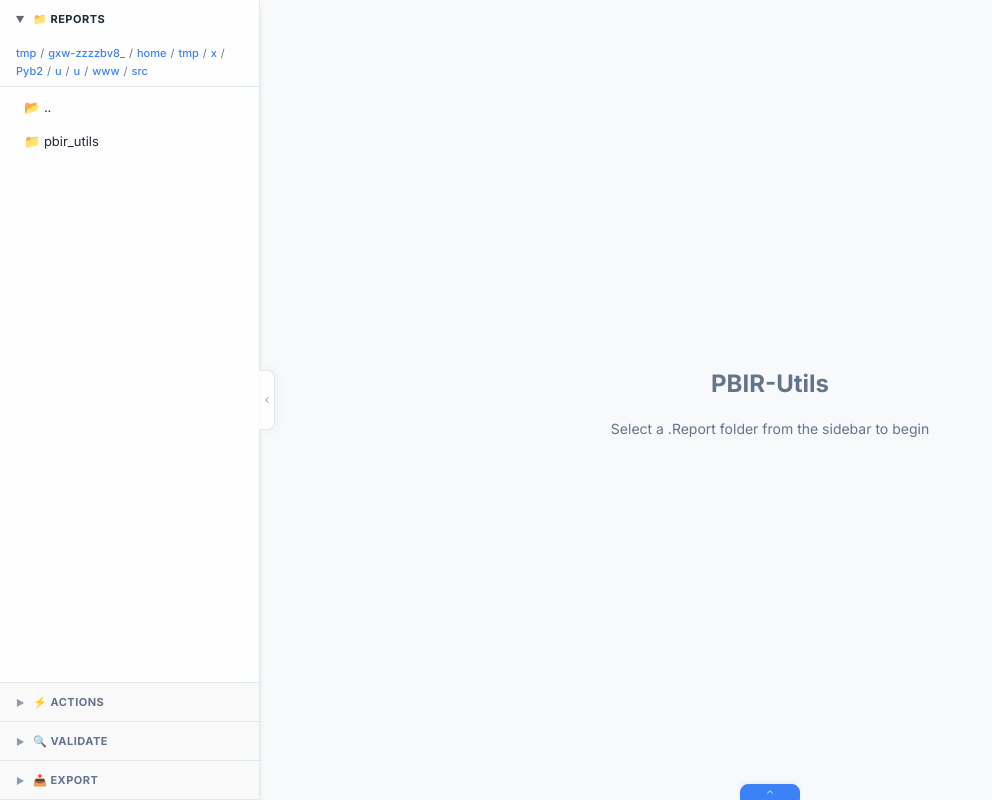
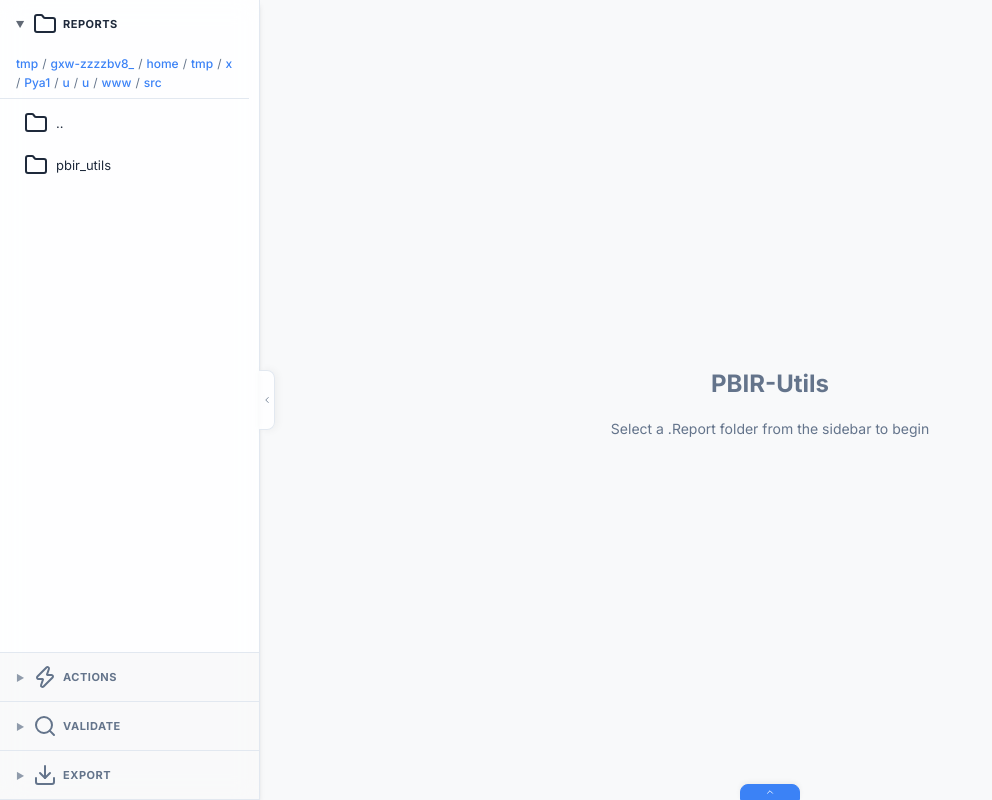
Before and after one commit to akhilannan/pbir-utils, a FastAPI app: page / in a window 1280 px wide. Shown: the whole page, without its empty margins (0-992 px from the left). Run offline with FastAPI, Linux system fonts and the light colour scheme.

Commit message:
Upgrade UI with Lucide icons and modern styling refinements

```diff
--- a/src/pbir_utils/static/css/wireframe.css
+++ b/src/pbir_utils/static/css/wireframe.css
@@ -219,7 +219,7 @@
             color: var(--text-secondary);
             font-size: 10px;
             font-weight: 700;
-            padding: 2px 8px;
+            padding: 3px 10px;
             border-radius: 999px;
             min-width: 16px;
             text-align: center;
@@ -541,7 +541,8 @@
         .pbir-wireframe .visual-box.selected {
             transform: translateY(-2px);
             background-color: rgba(59, 130, 246, 0.25);
-            box-shadow: 0 0 0 2px var(--accent-color), var(--shadow-md);
+            border: 2px solid var(--accent-color);
+            box-shadow: var(--shadow-md);
             z-index: 60;
         }
 
@@ -551,7 +552,8 @@
 
         [data-theme="dark"] .pbir-wireframe .visual-box.selected {
             background-color: rgba(96, 165, 250, 0.35);
-            box-shadow: 0 0 0 2px var(--accent-color), var(--shadow-md);
+            border: 2px solid var(--accent-color);
+            box-shadow: var(--shadow-md);
         }
 
         .pbir-wireframe .visual-box.hidden.selected {
--- a/src/pbir_utils/static/js/client.js
+++ b/src/pbir_utils/static/js/client.js
@@ -35,6 +35,8 @@ document.addEventListener('DOMContentLoaded', () => {
         // Only browse default directory if NO report is being loaded
         browseDirectory(null);
     }
+
+    if (window.lucide) lucide.createIcons();
 });
 
 // ============ File Browser ============
@@ -74,12 +76,12 @@ function renderFileList(data) {
     let html = '';
     if (data.parent_path) {
         const safeParent = data.parent_path.replace(/'/g, "\\'").replace(/\\/g, '\\\\');
-        html += `<div class="file-item" onclick="browseDirectory('${safeParent}')">📂 ..</div>`;
+        html += `<div class="file-item" onclick="browseDirectory('${safeParent}')"><i data-lucide="folder"></i> ..</div>`;
     }
 
     // Items
     html += data.items.map(item => {
-        const icon = item.is_report ? '📊' : (item.is_dir ? '📁' : '📄');
+        const icon = item.is_report ? '<i data-lucide="bar-chart-2"></i>' : (item.is_dir ? '<i data-lucide="folder"></i>' : '<i data-lucide="file"></i>');
         const isActive = currentReportPath && item.path === currentReportPath;
         const cls = `file-item${item.is_report ? ' report' : ''}${isActive ? ' active' : ''}`;
 
@@ -96,6 +98,8 @@ function renderFileList(data) {
     }).join('');
 
     fileList.innerHTML = html;
+
+    if (window.lucide) lucide.createIcons();
 }
 
 // Note: escapeHtml is provided by wireframe.js which is always loaded first
@@ -197,9 +201,23 @@ function renderWireframe(data) {
     initDragSelection();
 
     // Set theme from localStorage
-    const savedTheme = localStorage.getItem('wireframeTheme');
+    const savedTheme = localStorage.getItem('wireframe-theme');
     if (savedTheme === 'dark') {
         document.body.setAttribute('data-theme', 'dark');
+    }
+
+    // Upgrade wireframe UI icons to Lucide if available
+    if (window.lucide) {
+        const undoBtn = document.getElementById('undo-btn');
+        if (undoBtn) undoBtn.innerHTML = '<i data-lucide="undo-2"></i>';
+        const resetBtn = document.getElementById('reset-btn');
+        if (resetBtn) resetBtn.innerHTML = '<i data-lucide="rotate-ccw"></i>';
+        const themeBtn = document.getElementById('theme-btn');
+        if (themeBtn) {
+            themeBtn.innerHTML = document.body.getAttribute('data-theme') === 'dark' ?
+                '<i data-lucide="sun"></i>' : '<i data-lucide="moon"></i>';
+        }
+        lucide.createIcons();
     }
 }
 
@@ -290,6 +308,8 @@ function renderActions(actions) {
 
     // Update select all states initially
     updateSelectAllState();
+
+    if (window.lucide) lucide.createIcons();
 }
 
 function restoreActionSelection(savedSet) {
@@ -313,11 +333,12 @@ function updateConfigIndicator() {
         if (currentConfigPath) {
             const fileName = currentConfigPath.split(/[\\/]/).pop();
             indicator.innerHTML = `
-                <span class="config-name">📄 ${fileName}</span>
+                <span class="config-name" style="display: flex; align-items: center; gap: 4px;"><i data-lucide="file-json" style="width: 12px; height: 12px;"></i> ${escapeHtml(fileName)}</span>
                 <span class="config-reset" onclick="resetConfig(event)" title="Reset to Defaults">×</span>
             `;
             indicator.title = `Custom config: ${currentConfigPath}`;
             indicator.style.display = 'inline-flex';
+            if (window.lucide) lucide.createIcons();
         } else {
             indicator.style.display = 'none';
         }
@@ -577,6 +598,8 @@ function renderExpressionRules() {
 
     container.innerHTML = html;
     updateRulesGroupState();
+
+    if (window.lucide) lucide.createIcons();
 }
 
 function toggleRulesGroup(source) {
@@ -628,7 +651,8 @@ async function runCheck() {
 
     const btn = document.getElementById('check-btn');
     btn.disabled = true;
-    btn.innerHTML = '⏳ Checking...';
+    btn.innerHTML = '<i data-lucide="loader" class="spin"></i> Checking...';
+    if (window.lucide) lucide.createIcons();
 
     // Build SSE URL with query parameters
     let url = `/api/reports/validate/run/stream?report_path=${encodeURIComponent(currentReportPath)}`;
@@ -677,14 +701,16 @@ async function runCheck() {
     eventSource.addEventListener('complete', event => {
         eventSource.close();
         btn.disabled = false;
-        btn.innerHTML = '✓ Check';
+        btn.innerHTML = '<i data-lucide="check"></i> Check';
+        if (window.lucide) lucide.createIcons();
     });
 
     eventSource.onerror = () => {
         eventSource.close();
         appendOutput('error', 'Connection lost during validation');
         btn.disabled = false;
-        btn.innerHTML = '✓ Check';
+        btn.innerHTML = '<i data-lucide="check"></i> Check';
+        if (window.lucide) lucide.createIcons();
     };
 }
 
@@ -768,11 +794,12 @@ function updateRulesConfigIndicator() {
         if (currentRulesConfigPath) {
             const fileName = currentRulesConfigPath.split(/[\\/]/).pop();
             indicator.innerHTML = `
-                <span class="config-name">📄 ${fileName}</span>
+                <span class="config-name" style="display: flex; align-items: center; gap: 4px;"><i data-lucide="file-json" style="width: 12px; height: 12px;"></i> ${escapeHtml(fileName)}</span>
                 <span class="config-reset" onclick="resetRulesConfig(event)" title="Reset to Defaults">×</span>
             `;
             indicator.title = `Custom rules config: ${currentRulesConfigPath}`;
             indicator.style.display = 'inline-flex';
+            if (window.lucide) lucide.createIcons();
         } else {
             indicator.style.display = 'none';
         }
--- a/src/pbir_utils/static/js/wireframe.js
+++ b/src/pbir_utils/static/js/wireframe.js
@@ -81,6 +81,7 @@ function showContextMenu(e, items) {
     contextMenu.style.left = `${x}px`;
     contextMenu.style.top = `${y}px`;
 
+    if (window.lucide) lucide.createIcons();
     // Close on outside click is handled by document listener
 }
 
@@ -90,7 +91,12 @@ function hideContextMenu() {
 
 function showPageContextMenu(e, pageId, tabElement) {
     const pageName = tabElement.dataset.pageName;
-    const items = [
+    const items = window.lucide ? [
+        { label: 'Copy Page Name', icon: '<i data-lucide="copy" style="width: 14px; height: 14px;"></i>', action: `copyText('${escapeHtml(pageName).replace(/'/g, "\\'")}')` },
+        { label: 'Copy Page ID', icon: '<i data-lucide="copy" style="width: 14px; height: 14px;"></i>', action: `copyText('${pageId}')` },
+        'separator',
+        { label: 'Hide Page', icon: '<i data-lucide="eye-off" style="width: 14px; height: 14px;"></i>', action: `hidePage(event, '${pageId}')` }
+    ] : [
         { label: 'Copy Page Name', icon: '📝', action: `copyText('${escapeHtml(pageName).replace(/'/g, "\\'")}')` },
         { label: 'Copy Page ID', icon: '📋', action: `copyText('${pageId}')` },
         'separator',
@@ -209,11 +215,21 @@ function toggleTheme() {
     const btn = document.getElementById('theme-btn');
     if (body.getAttribute('data-theme') === 'dark') {
         body.removeAttribute('data-theme');
-        btn.textContent = '🌙';
+        if (window.lucide) {
+            btn.innerHTML = '<i data-lucide="moon"></i>';
+            lucide.createIcons();
+        } else {
+            btn.textContent = '🌙';
+        }
         localStorage.setItem('wireframe-theme', 'light');
     } else {
         body.setAttribute('data-theme', 'dark');
-        btn.textContent = '☀️';
+        if (window.lucide) {
+            btn.innerHTML = '<i data-lucide="sun"></i>';
+            lucide.createIcons();
+        } else {
+            btn.textContent = '☀️';
+        }
         localStorage.setItem('wireframe-theme', 'dark');
     }
 }
@@ -223,7 +239,15 @@ function toggleTheme() {
     const savedTheme = localStorage.getItem('wireframe-theme');
     if (savedTheme === 'dark') {
         document.body.setAttribute('data-theme', 'dark');
-        document.getElementById('theme-btn').textContent = '☀️';
+        const btn = document.getElementById('theme-btn');
+        if (btn) {
+            if (window.lucide) {
+                btn.innerHTML = '<i data-lucide="sun"></i>';
+                // Note: DOM might not be fully loaded here, createIcons usually runs later anyway
+            } else {
+                btn.textContent = '☀️';
+            }
+        }
     }
 })();
 
@@ -1345,13 +1369,18 @@ function setupVisualEventDelegation() {
             let items = [];
             if (count > 1) {
                 // Multi-select menu
-                items = [
+                items = window.lucide ? [
+                    { label: `Hide ${count} Visuals`, icon: '<i data-lucide="eye-off" style="width: 14px; height: 14px;"></i>', action: `hideSelectedVisuals()` }
+                ] : [
                     { label: `Hide ${count} Visuals`, icon: '👁', action: `hideSelectedVisuals()` }
                 ];
             } else {
                 // Single visual menu
                 const visualId = visual.dataset.id;
-                items = [
+                items = window.lucide ? [
+                    { label: 'Copy ID', icon: '<i data-lucide="copy" style="width: 14px; height: 14px;"></i>', action: `copyText('${visualId}')` },
+                    { label: 'Hide Visual', icon: '<i data-lucide="eye-off" style="width: 14px; height: 14px;"></i>', action: `hideVisual(event, '${visualId}')` }
+                ] : [
                     { label: 'Copy ID', icon: '📋', action: `copyText('${visualId}')` },
                     { label: 'Hide Visual', icon: '👁', action: `hideVisual(event, '${visualId}')` }
                 ];
--- a/src/pbir_utils/templates/client.html.j2
+++ b/src/pbir_utils/templates/client.html.j2
@@ -5,6 +5,7 @@
     <meta name="viewport" content="width=device-width, initial-scale=1.0">
     <title>PBIR-Utils UI</title>
     <link href="https://fonts.googleapis.com/css2?family=Inter:wght@300;400;500;600;700&display=swap" rel="stylesheet">
+    <script src="https://unpkg.com/lucide@latest"></script>
     <style>
         {% include 'css/wireframe.css' %}
 
@@ -12,6 +13,12 @@
         :root {
             --sidebar-width: 260px;
             --sidebar-bg: var(--card-bg);
+        }
+
+        i[data-lucide] {
+            width: 14px;
+            height: 14px;
+            vertical-align: middle;
         }
 
         [data-theme="dark"] {
@@ -205,6 +212,8 @@
             overflow-y: auto;
             flex: 1;
             padding: 0;
+            scrollbar-width: thin;
+            scrollbar-gutter: stable;
         }
 
         .sidebar-section.collapsed .sidebar-section-content {
@@ -258,7 +267,7 @@
 
         .breadcrumb {
             padding: 8px 16px;
-            font-size: 11px;
+            font-size: 12px;
             color: var(--text-secondary);
             background: transparent;
             display: flex;
@@ -324,6 +333,7 @@
             align-items: center;
             justify-content: center;
             gap: 6px;
+            height: 32px;
         }
 
         .action-btn.primary {
@@ -735,7 +745,7 @@
             <div class="sidebar-section file-browser" id="section-reports">
                 <div class="sidebar-section-header" onclick="toggleSidebarSection('section-reports')" onkeydown="handleSectionKey(event, 'section-reports')" role="button" tabindex="0" aria-expanded="true" aria-controls="section-reports-content">
                     <span class="chevron" aria-hidden="true">▶</span>
-                    <span class="section-title">📁 REPORTS</span>
+                    <span class="section-title" style="display: flex; align-items: center; gap: 6px;"><i data-lucide="folder"></i> REPORTS</span>
                 </div>
                 <div class="sidebar-section-content" id="section-reports-content">
                     <div class="breadcrumb" id="breadcrumb"></div>
@@ -747,18 +757,18 @@
             <div class="sidebar-section actions-panel collapsed" id="section-actions">
                 <div class="sidebar-section-header" onclick="toggleSidebarSection('section-actions')" onkeydown="handleSectionKey(event, 'section-actions')" role="button" tabindex="0" aria-expanded="false" aria-controls="section-actions-content">
                     <span class="chevron" aria-hidden="true">▶</span>
-                    <span class="section-title">⚡ ACTIONS</span>
+                    <span class="section-title" style="display: flex; align-items: center; gap: 6px;"><i data-lucide="zap"></i> ACTIONS</span>
                     <span class="config-indicator" id="config-indicator"></span>
                 </div>
                 <div class="sidebar-section-content" id="section-actions-content">
                     <div class="action-buttons" style="border-bottom: 1px solid var(--border-color); padding-bottom: 8px; margin-bottom: 8px; position: sticky; top: 0; background: var(--sidebar-bg); z-index: 1;">
-                        <button class="action-btn primary" onclick="runActions(false)" id="run-btn" disabled>▶ Run</button>
-                        <button class="action-btn secondary" onclick="runActions(true)" id="dry-run-btn" disabled>👁 Dry Run</button>
+                        <button class="action-btn primary" onclick="runActions(false)" id="run-btn" disabled><i data-lucide="play" style="width: 14px; height: 14px;"></i> Run</button>
+                        <button class="action-btn secondary" onclick="runActions(true)" id="dry-run-btn" disabled><i data-lucide="eye" style="width: 14px; height: 14px;"></i> Dry Run</button>
                     </div>
                     <div class="config-picker" style="padding: 4px 8px; margin-bottom: 8px; border-bottom: 1px solid var(--border-color);">
                         <input type="file" id="config-file-input" accept=".yaml,.yml" style="display: none;" onchange="loadCustomConfig(this)">
-                        <button class="export-btn" onclick="document.getElementById('config-file-input').click()" style="width: 100%; justify-content: center;">
-                            📄 Load Sanitizer Config
+                        <button class="export-btn" onclick="document.getElementById('config-file-input').click()" style="width: 100%; justify-content: center; gap: 6px;">
+                            <i data-lucide="file-json"></i> Load Sanitizer Config
                         </button>
                     </div>
                     <div id="actions-list"></div>
@@ -769,19 +779,19 @@
             <div class="sidebar-section validation-panel collapsed" id="section-validate">
                 <div class="sidebar-section-header" onclick="toggleSidebarSection('section-validate')" onkeydown="handleSectionKey(event, 'section-validate')" role="button" tabindex="0" aria-expanded="false" aria-controls="section-validate-content">
                     <span class="chevron" aria-hidden="true">▶</span>
-                    <span class="section-title">🔍 VALIDATE</span>
+                    <span class="section-title" style="display: flex; align-items: center; gap: 6px;"><i data-lucide="search"></i> VALIDATE</span>
                     <span class="config-indicator" id="rules-config-indicator"></span>
                 </div>
                 <div class="sidebar-section-content" id="section-validate-content">
                     <div class="action-buttons" style="border-bottom: 1px solid var(--border-color); padding: 8px 16px;">
                         <button class="action-btn primary" onclick="runCheck()" id="check-btn" disabled>
-                            ✓ Check
+                            <i data-lucide="check"></i> Check
                         </button>
                     </div>
                     <div class="config-picker" style="padding: 4px 8px; margin-bottom: 8px; border-bottom: 1px solid var(--border-color);">
                         <input type="file" id="rules-config-file-input" accept=".yaml,.yml" style="display: none;" onchange="loadCustomRulesConfig(this)">
-                        <button class="export-btn" onclick="document.getElementById('rules-config-file-input').click()" style="width: 100%; justify-content: center;">
-                            📄 Load Rules Config
+                        <button class="export-btn" onclick="document.getElementById('rules-config-file-input').click()" style="width: 100%; justify-content: center; gap: 6px;">
+                            <i data-lucide="file-json"></i> Load Rules Config
                         </button>
                     </div>
                     <div class="action-item" style="border-bottom: 1px solid var(--border-color); margin-bottom: 8px; padding-bottom: 8px;">
@@ -796,21 +806,21 @@
             <div class="sidebar-section collapsed" id="section-export">
                 <div class="sidebar-section-header" onclick="toggleSidebarSection('section-export')" onkeydown="handleSectionKey(event, 'section-export')" role="button" tabindex="0" aria-expanded="false" aria-controls="section-export-content">
                     <span class="chevron" aria-hidden="true">▶</span>
-                    <span class="section-title">📥 EXPORT</span>
+                    <span class="section-title" style="display: flex; align-items: center; gap: 6px;"><i data-lucide="download"></i> EXPORT</span>
                 </div>
                 <div class="sidebar-section-content" style="padding: 8px 12px;" id="section-export-content">
                     <div class="export-buttons">
                         <button class="export-btn" onclick="downloadCSV('attributes', true)" id="export-meta-btn" disabled
                             title="Export attributes for visuals currently visible in the wireframe (respects UI view and search & selection)">
-                            <span class="icon">📄</span> Attributes CSV
+                            <i data-lucide="file-spreadsheet"></i> Attributes CSV
                         </button>
                         <button class="export-btn" onclick="downloadCSV('visuals', true)" id="export-visuals-btn" disabled
                             title="Export visual metadata for visuals currently visible in the wireframe (respects UI view and search & selection)">
-                            <span class="icon">📊</span> Visuals CSV
+                            <i data-lucide="bar-chart-2"></i> Visuals CSV
                         </button>
                         <button class="export-btn" onclick="downloadWireframeHTML(true)" id="export-html-btn" disabled
                             title="Export wireframe as standalone HTML file (respects current filters)">
-                            <span class="icon">🌐</span> Wireframe HTML
+                            <i data-lucide="globe"></i> Wireframe HTML
                         </button>
                     </div>
                 </div>
@@ -846,7 +856,7 @@
                 <div class="output-resizer" id="output-resizer" onmousedown="initOutputResize(event)"></div>
                 <div class="output-header">
                     <div class="output-header-left">
-                        <h4>📋 Output</h4>
+                        <h4 style="display: flex; align-items: center; gap: 6px;"><i data-lucide="clipboard-list"></i> Output</h4>
                     </div>
                     <button class="export-btn" onclick="clearOutput(); event.stopPropagation();" style="padding: 4px 8px;">Clear</button>
                 </div>
```
Also changed, not shown: docs/ui.md (+2 -2 lines), CHANGELOG.md.
